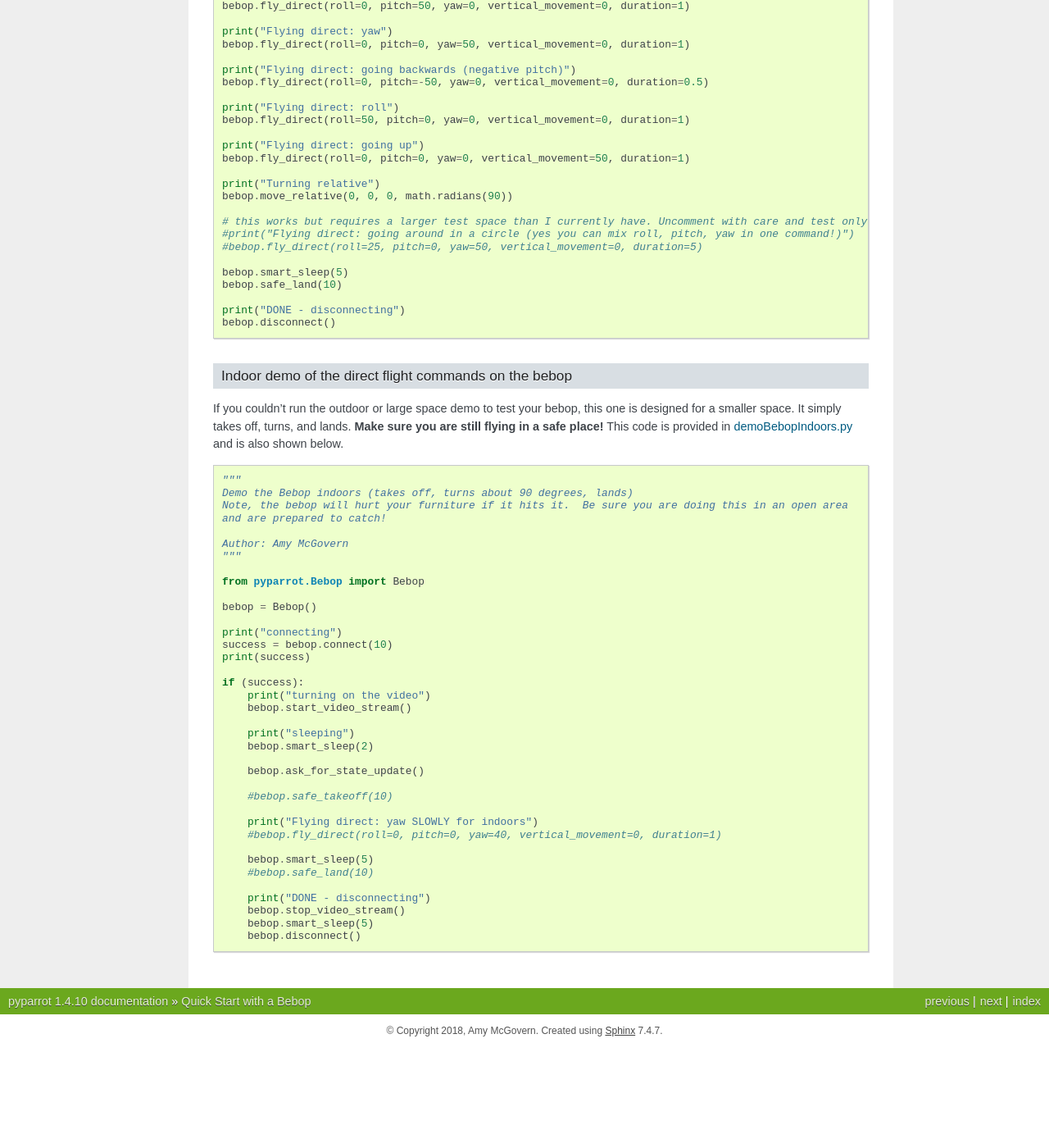
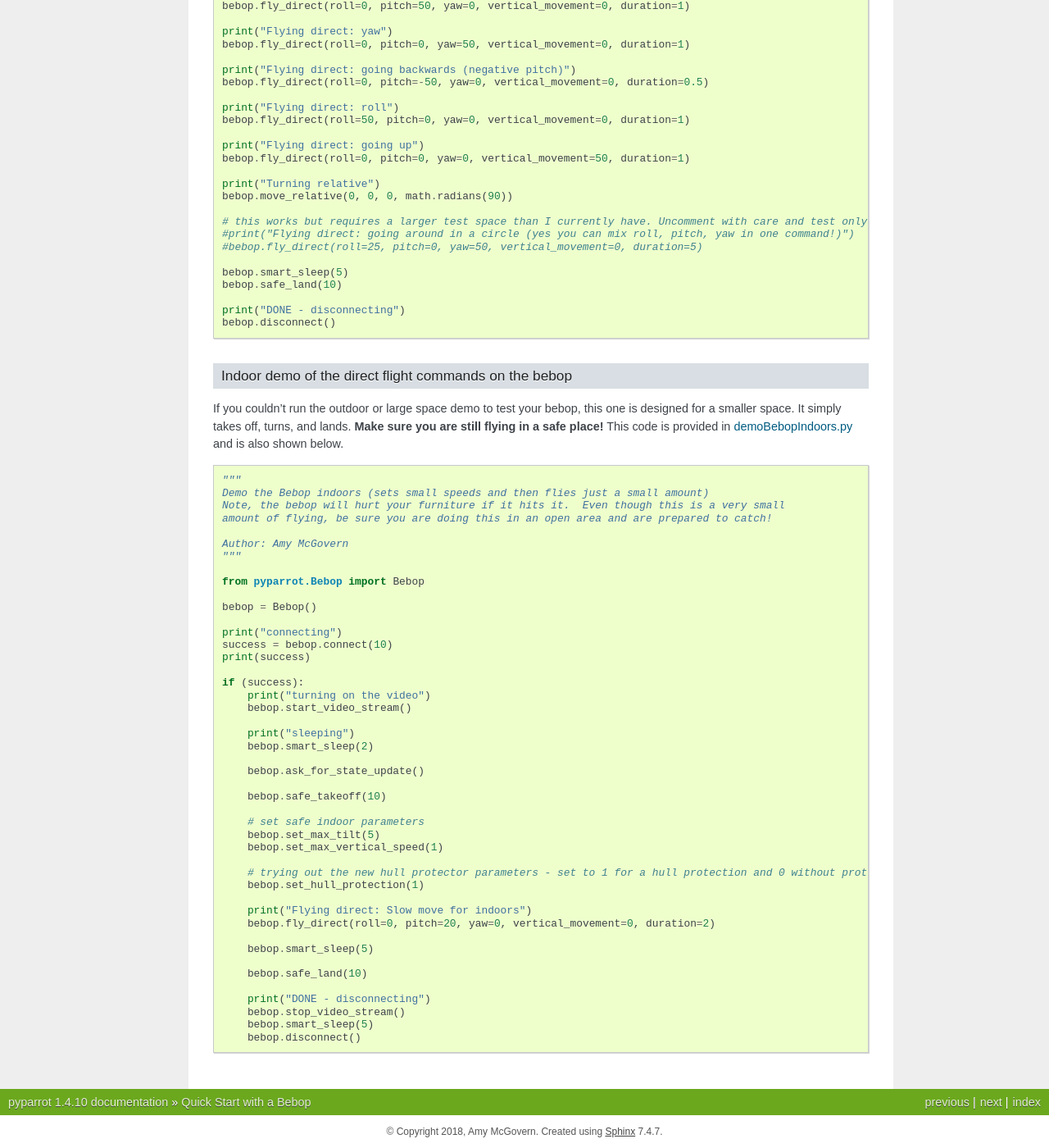
Before and after one commit to amymcgovern/pyparrot, a Sphinx documentation site: the page built from docs/quickstartbebop.rst, in a window 1280 px wide and 1400 px high, scrolled down 1817 px. Shown: the whole window at 82% size. Built offline with Sphinx 7.4.7, drawn with Linux system fonts in a browser that asks for light colours; before the commit the page ends 3094 px from its top, so only the background shows below that.

Commit message:
added new commands and added the hull protection and indoor flying commands to the demo code

```diff
--- a/docs/quickstartbebop.rst
+++ b/docs/quickstartbebop.rst
@@ -153,9 +153,9 @@ and is also shown below.
 .. code-block:: python
 
     """
-    Demo the Bebop indoors (takes off, turns about 90 degrees, lands)
-    Note, the bebop will hurt your furniture if it hits it.  Be sure you are doing this in an open area
-    and are prepared to catch!
+    Demo the Bebop indoors (sets small speeds and then flies just a small amount)
+    Note, the bebop will hurt your furniture if it hits it.  Even though this is a very small
+    amount of flying, be sure you are doing this in an open area and are prepared to catch!
 
     Author: Amy McGovern
     """
@@ -177,13 +177,21 @@ and is also shown below.
 
         bebop.ask_for_state_update()
 
-        #bebop.safe_takeoff(10)
+        bebop.safe_takeoff(10)
 
-        print("Flying direct: yaw SLOWLY for indoors")
-        #bebop.fly_direct(roll=0, pitch=0, yaw=40, vertical_movement=0, duration=1)
+        # set safe indoor parameters
+        bebop.set_max_tilt(5)
+        bebop.set_max_vertical_speed(1)
+
+        # trying out the new hull protector parameters - set to 1 for a hull protection and 0 without protection
+        bebop.set_hull_protection(1)
+
+        print("Flying direct: Slow move for indoors")
+        bebop.fly_direct(roll=0, pitch=20, yaw=0, vertical_movement=0, duration=2)
 
         bebop.smart_sleep(5)
-        #bebop.safe_land(10)
+
+        bebop.safe_land(10)
 
         print("DONE - disconnecting")
         bebop.stop_video_stream()
```
Also changed, not shown: 1 other file.
